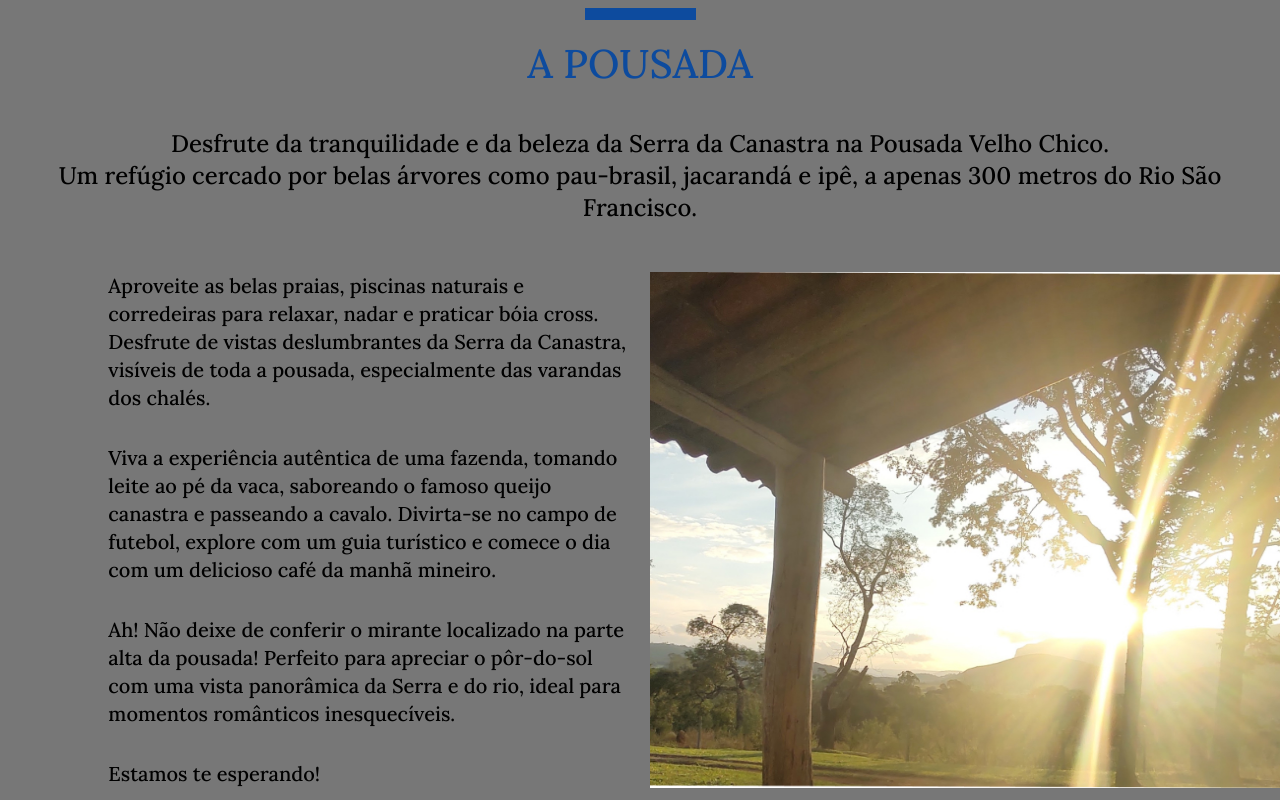
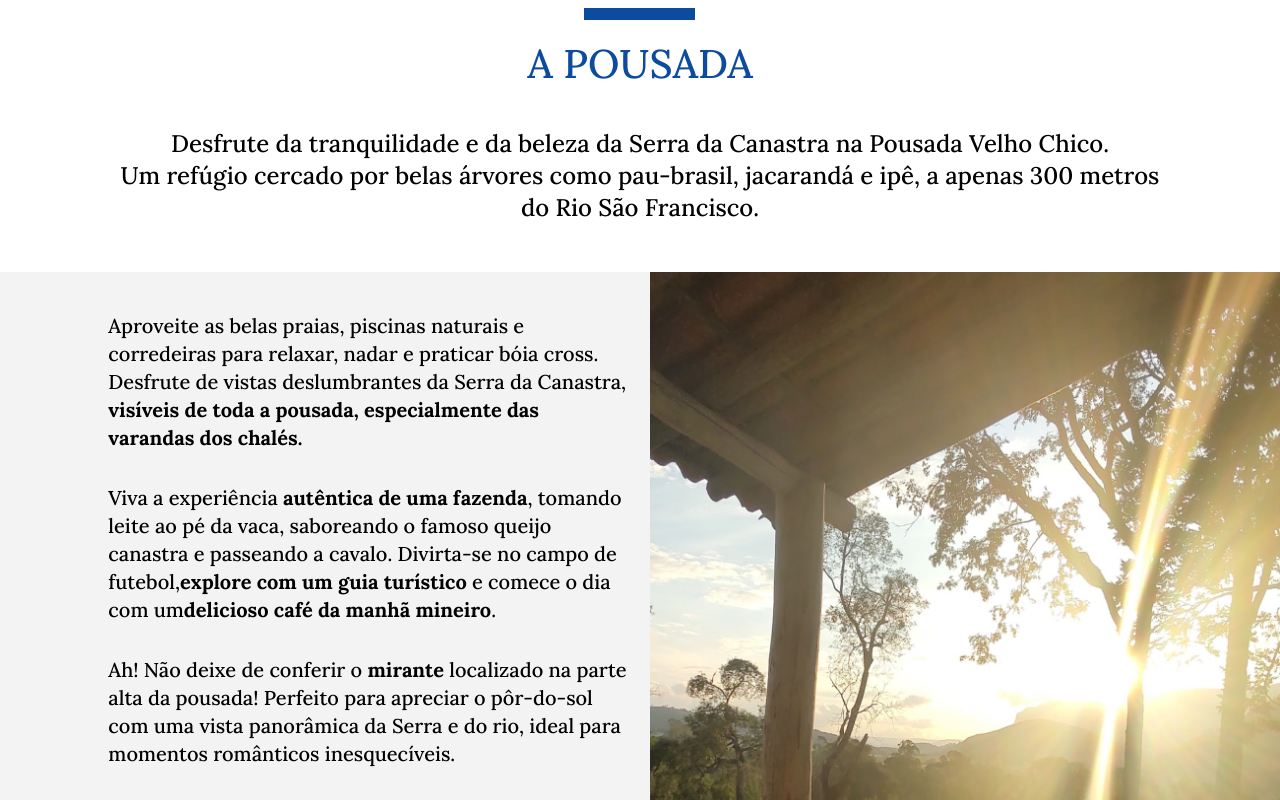
Before and after one commit to alandbh/velhochico, a Next.js app: page / in a window 1280 px wide. Shown: the part 720-1520 px from the top of the page. Built offline with nearby package versions, Linux system fonts and the light colour scheme; a web font is replaced by a local one.

Commit message:
Changing styles on home page

```diff
--- a/app/globals.css
+++ b/app/globals.css
@@ -12,7 +12,7 @@
 
 body {
     color: rgb(var(--foreground-rgb));
-    background-color: #777;
+    /* background-color: #777; */
 }
 
 h1 {
--- a/app/page.tsx
+++ b/app/page.tsx
@@ -72,39 +72,47 @@
         id="content"
         className="flex min-h-screen flex-col items-center py-22"
       >
-        <Title>A pousada</Title>
-        <p className="text-2xl text-center mt-12">
-          Desfrute da tranquilidade e da beleza da Serra da Canastra na Pousada
-          Velho Chico.
-        </p>
-        <p className="text-2xl text-center">
-          Um refúgio cercado por belas árvores como pau-brasil, jacarandá e ipê,
-          a apenas 300 metros do Rio São Francisco.
-        </p>
-        <div className="grid grid-cols-12 gap-5 pt-12">
-          <div className="col-start-2 col-span-5 text-xl flex flex-col gap-y-8">
-            <p>
+        <div className="grid grid-cols-12">
+          <div className="col-start-2 col-span-10">
+            <Title>A pousada</Title>
+            <p className="text-2xl text-center mt-12">
+              Desfrute da tranquilidade e da beleza da Serra da Canastra na
+              Pousada Velho Chico.
+            </p>
+            <p className="text-2xl text-center">
+              Um refúgio cercado por belas árvores como pau-brasil, jacarandá e
+              ipê, a apenas 300 metros do Rio São Francisco.
+            </p>
+          </div>
+        </div>
+        <div className="grid grid-cols-12 gap-5 mt-12 bg-[#f2f2f2e6]">
+          <div className="col-start-2 col-span-5 text-xl flex flex-col gap-y-8 py-10">
+            <p className="">
               Aproveite as belas praias, piscinas naturais e corredeiras para
               relaxar, nadar e praticar bóia cross. Desfrute de vistas
-              deslumbrantes da Serra da Canastra, visíveis de toda a pousada,
-              especialmente das varandas dos chalés.
+              deslumbrantes da Serra da Canastra,{" "}
+              <b>
+                visíveis de toda a pousada, especialmente das varandas dos
+                chalés.
+              </b>
             </p>
             <p>
-              Viva a experiência autêntica de uma fazenda, tomando leite ao pé
-              da vaca, saboreando o famoso queijo canastra e passeando a cavalo.
-              Divirta-se no campo de futebol, explore com um guia turístico e
-              comece o dia com um delicioso café da manhã mineiro.
+              Viva a experiência <b>autêntica de uma fazenda</b>, tomando leite
+              ao pé da vaca, saboreando o famoso queijo canastra e passeando a
+              cavalo. Divirta-se no campo de futebol,
+              <b>explore com um guia turístico</b> e comece o dia com um
+              <b>delicioso café da manhã mineiro</b>.
             </p>
             <p>
-              Ah! Não deixe de conferir o mirante localizado na parte alta da
-              pousada! Perfeito para apreciar o pôr-do-sol com uma vista
+              Ah! Não deixe de conferir o <b>mirante</b> localizado na parte
+              alta da pousada! Perfeito para apreciar o pôr-do-sol com uma vista
               panorâmica da Serra e do rio, ideal para momentos românticos
               inesquecíveis.
             </p>
             <p>Estamos te esperando!</p>
           </div>
           <div className="col-span-6 w-auto relative">
-            <Image alt="" src="/image_4.jpg" fill />
+            <Image className="object-cover" alt="" src="/image_4.jpg" fill />
           </div>
         </div>
         <div className="py-22 w-full">
```
